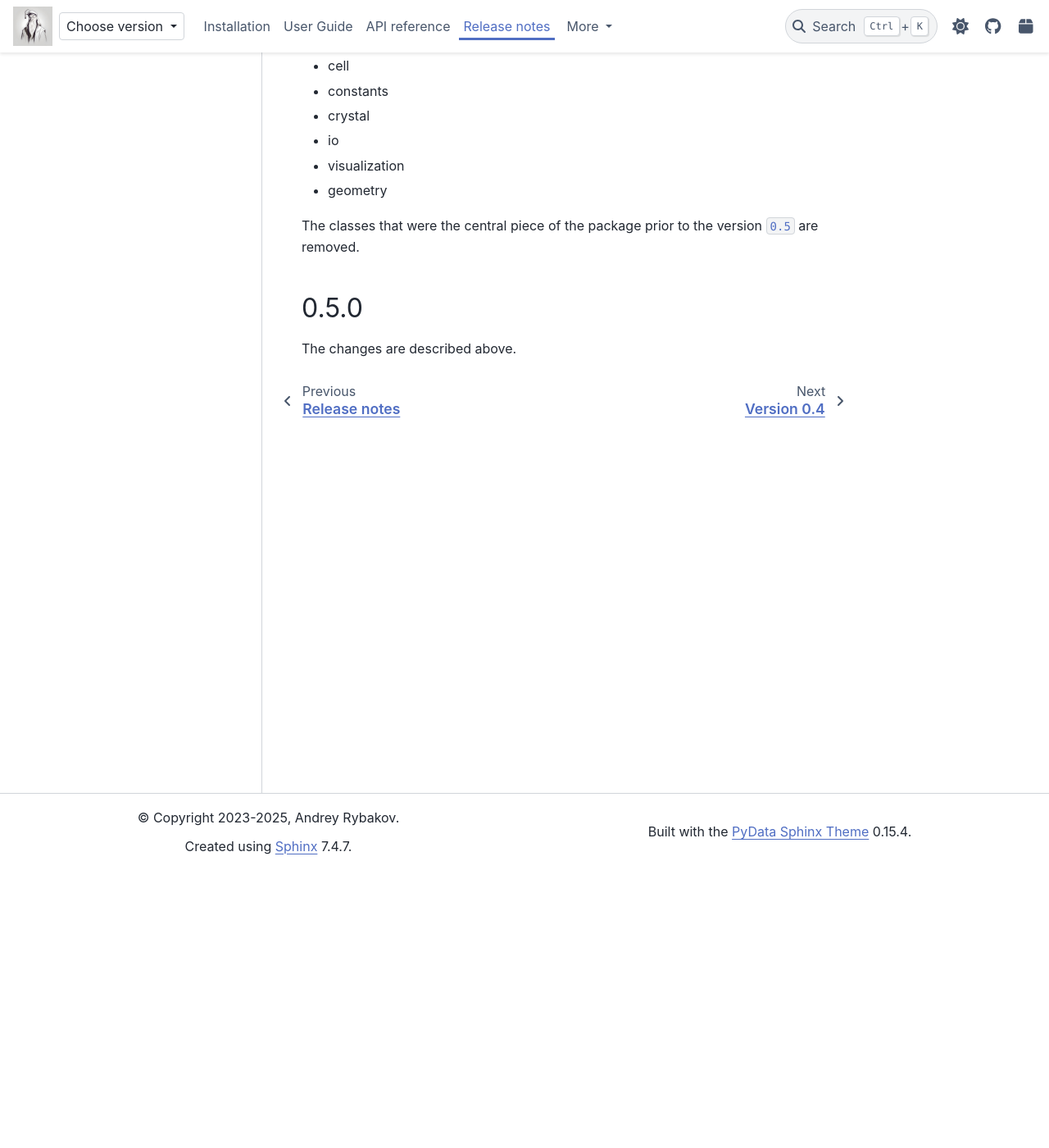
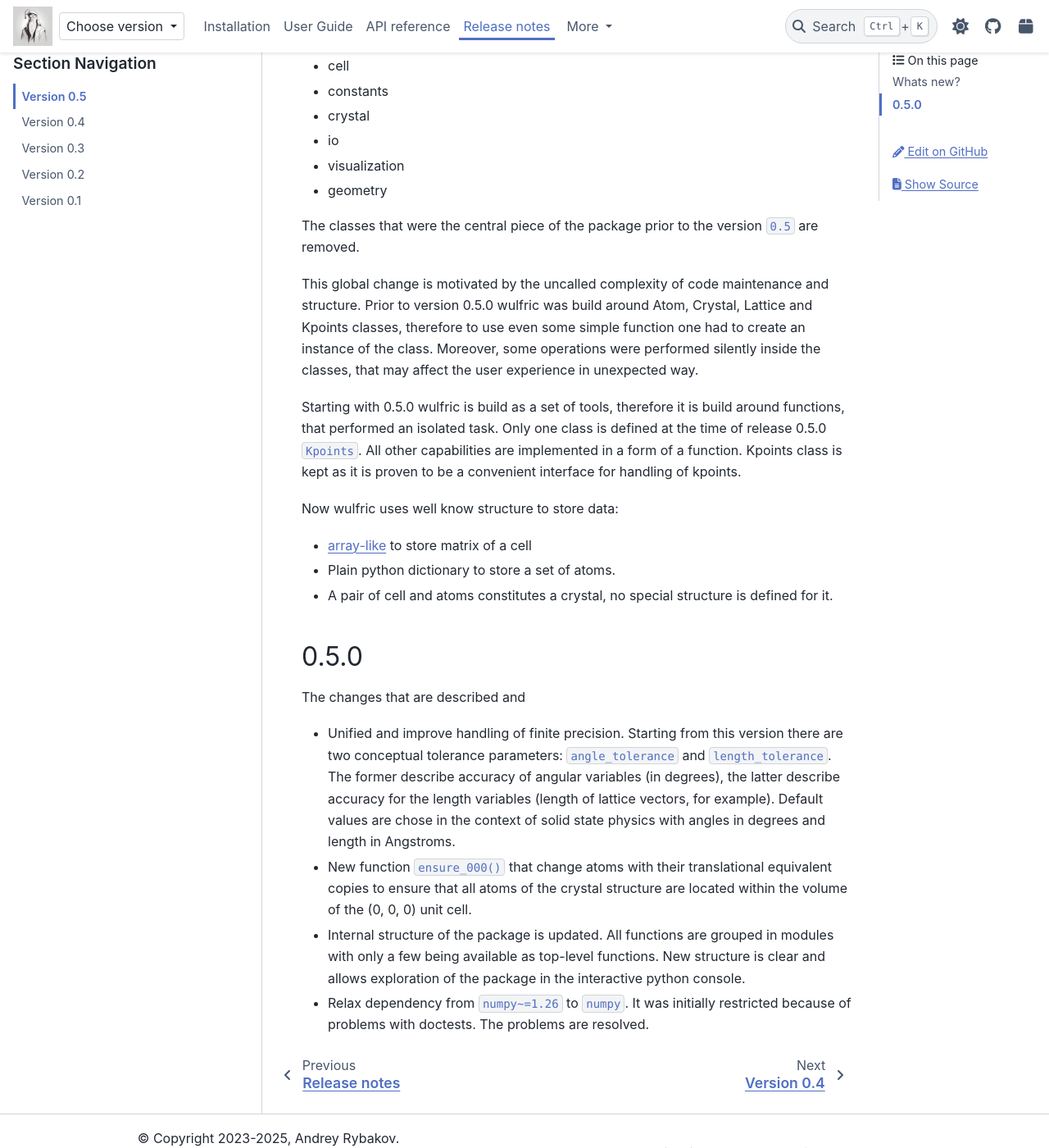
Before and after one commit to adrybakov/wulfric, a Sphinx documentation site: the page built from docs/source/release-notes/0.5.rst, in a window 1280 px wide and 1400 px high, scrolled down 339 px. Shown: the whole window at 82% size. Built offline with Sphinx 7.4.7 and the PyData theme 0.15.4, drawn with Linux system fonts in a browser that asks for light colours; a script that is not in the unit is left out.

Commit message:
Update release note

```diff
--- a/docs/source/release-notes/0.5.rst
+++ b/docs/source/release-notes/0.5.rst
@@ -22,6 +22,38 @@
 The classes that were the central piece of the package prior to the version ``0.5`` are
 removed.
 
+This global change is motivated by the uncalled complexity of code maintenance and
+structure. Prior to version 0.5.0 wulfric was build around Atom, Crystal, Lattice and
+Kpoints classes, therefore to use even some simple function one had to create an instance
+of the class. Moreover, some operations were performed silently inside the classes, that
+may affect the user experience in unexpected way.
+
+Starting with 0.5.0 wulfric is build as a set of tools, therefore it is build around
+functions, that performed an isolated task. Only one class is defined at the time of
+release 0.5.0 ``Kpoints``. All other capabilities are implemented in a form of a function.
+Kpoints class is kept as it is proven to be a convenient interface for handling of kpoints.
+
+Now wulfric uses well know structure to store data:
+
+- |array-like|_ to store matrix of a cell
+- Plain python dictionary to store a set of atoms.
+- A pair of cell and atoms constitutes a crystal, no special structure is defined for it.
+
 0.5.0
 -----
-The changes are described above.
+The changes that are described and
+
+- Unified and improve handling of finite precision. Starting from this version there are
+  two conceptual tolerance parameters: ``angle_tolerance`` and ``length_tolerance``.
+  The former describe accuracy of angular variables (in degrees), the latter describe
+  accuracy for the length variables (length of lattice vectors, for example). Default
+  values are chose in the context of solid state physics with angles in degrees and length
+  in Angstroms.
+- New function ``ensure_000()`` that change atoms with their translational equivalent
+  copies to ensure that all atoms of the crystal structure are located within the volume
+  of the (0, 0, 0) unit cell.
+- Internal structure of the package is updated. All functions are grouped in modules with
+  only a few being available as top-level functions. New structure is clear and allows
+  exploration of the package in the interactive python console.
+- Relax dependency from ``numpy~=1.26`` to ``numpy``. It was initially restricted because
+  of problems with doctests. The problems are resolved.
```
